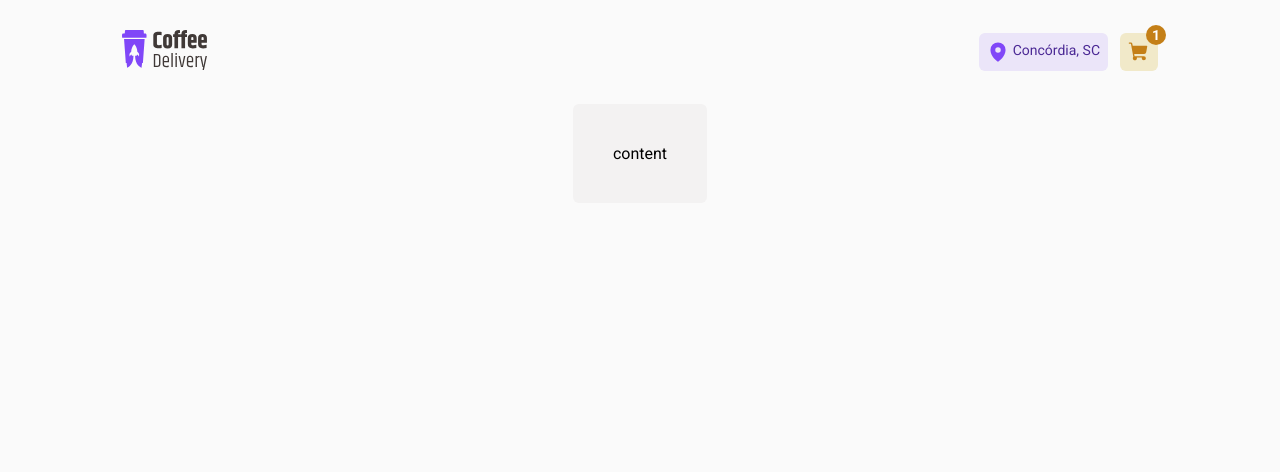
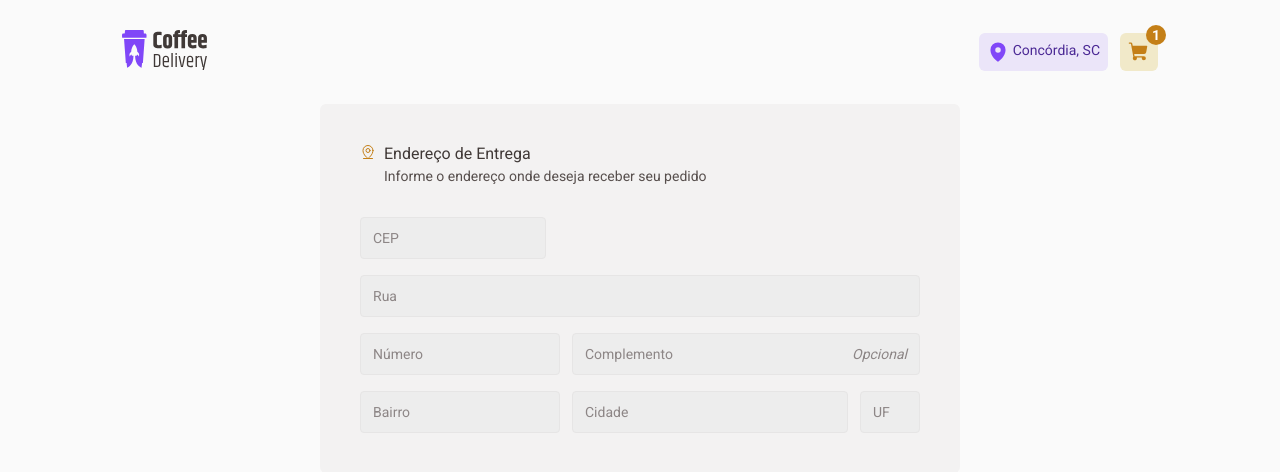
Before and after one commit to o-igor-trentini/ignite-coffee-delivery, a React (Vite) app: page /checkout in a window 1280 px wide. Shown: the top 472 px of the page. Built offline with nearby package versions, Linux system fonts and the light colour scheme.

Commit message:
feat: Card com formulario de endereco

```diff
--- /dev/null
+++ b/src/components/ui/Card/index.module.css
@@ -0,0 +1,12 @@
+.card {
+    padding: 40px;
+
+    display: flex;
+    justify-content: flex-start;
+    align-items: center;
+    flex-direction: column;
+    gap: 32px;
+
+    border-radius: 6px;
+    background: var(--base-card);
+}
--- /dev/null
+++ b/src/components/ui/Card/index.tsx
@@ -0,0 +1,13 @@
+import { FC, ReactNode } from 'react';
+import styles from './index.module.css';
+
+interface CardProps {
+    children: ReactNode;
+    className?: string;
+}
+
+export const Card: FC<CardProps> = ({ children, className }) => {
+    const cName = `${styles.card} ${className ?? ''}`;
+
+    return <div className={cName}>{children}</div>;
+};
--- a/src/components/ui/Input/index.tsx
+++ b/src/components/ui/Input/index.tsx
@@ -4,11 +4,16 @@ import { Text } from '../Text';
 
 interface InputProps {
     placeholder?: string;
+    optional?: boolean;
+    cover?: boolean;
+    maxLenght?: number;
 }
 
-export const Input: FC<InputProps> = ({ placeholder }) => {
+export const Input: FC<InputProps> = ({ placeholder, optional = false, cover = false, maxLenght }) => {
     const [isFocused, setIsFocused] = useState<boolean>(false);
-    const containerClassName = `${styles.inputContainer} ${isFocused ? styles.inputContainerFocused : ''}`;
+    const containerClassName = `${styles.inputContainer} ${isFocused ? styles.inputContainerFocused : ''} ${
+        cover ? 'w-100' : ''
+    }`;
 
     const handleFocus = (): void => setIsFocused(true);
 
@@ -19,14 +24,17 @@ export const Input: FC<InputProps> = ({ placeholder }) => {
             <input
                 type="text"
                 placeholder={placeholder}
+                maxLength={maxLenght}
                 onFocus={handleFocus}
                 onBlur={handleBlur}
                 className={styles.inputComponent}
             />
 
-            <Text size="sm" className={styles.inputAddonAfter} italic>
-                Opcional
-            </Text>
+            {optional && (
+                <Text size="sm" className={styles.inputAddonAfter} italic>
+                    Opcional
+                </Text>
+            )}
         </div>
     );
 };
--- /dev/null
+++ b/src/pages/Checkout/components/AddressFormCard/index.module.css
@@ -0,0 +1,72 @@
+.checkoutCard {
+    width: 40rem;
+}
+
+.checkoutAddressCard {
+    width: 100%;
+
+    display: flex;
+    justify-content: center;
+    align-items: flex-start;
+    flex-direction: column;
+    gap: 32px;
+}
+
+.checkoutAddressCardTitle {
+    display: flex;
+    justify-content: flex-start;
+    align-items: flex-start;
+    flex-direction: row;
+    gap: 8px;
+}
+
+.checkoutAddressCardTitle svg {
+    color: var(--yellow-dark);
+    font-size: 1rem;
+}
+
+.checkoutAddressCardDescription {
+    display: flex;
+    justify-content: flex-start;
+    align-items: center;
+    flex-direction: column;
+    gap: 2px;
+}
+
+.checkoutAddressCardDescription span {
+    width: 100%;
+    color: var(--base-text);
+}
+
+.checkoutAddressCardDescription span:first-child {
+    color: var(--base-subtitle) !important;
+}
+
+.checkoutAddressCardForm {
+    display: flex;
+    justify-content: center;
+    align-items: flex-start;
+    flex-direction: column;
+    gap: 16px;
+}
+
+.checkoutAddressCardFormRow {
+    width: 100%;
+
+    display: flex;
+    justify-content: flex-start;
+    align-items: center;
+    flex-direction: row;
+}
+
+.rowGrid2 {
+    display: grid;
+    grid-template-columns: 12.5rem 21.75rem;
+    gap: 12px;
+}
+
+.rowGrid3 {
+    display: grid;
+    grid-template-columns: 12.5rem 17.25rem 3.75rem;
+    gap: 12px;
+}
--- /dev/null
+++ b/src/pages/Checkout/components/AddressFormCard/index.tsx
@@ -0,0 +1,62 @@
+import { FC } from 'react';
+import { Card } from '../../../../components/ui/Card';
+import styles from './index.module.css';
+import { MapPinLine } from 'phosphor-react';
+import { Text } from '../../../../components/ui/Text';
+import { Input } from '../../../../components/ui/Input';
+
+interface AddressFormCardProps {
+    onSubmit: () => void;
+}
+
+export const AddressFormCard: FC<AddressFormCardProps> = ({ onSubmit }) => {
+    return (
+        <Card className={styles.checkoutCard}>
+            <div className={styles.checkoutAddressCard}>
+                <div className={styles.checkoutAddressCardTitle}>
+                    <MapPinLine />
+
+                    <div className={styles.checkoutAddressCardDescription}>
+                        <Text size="md" weight="regular">
+                            Endereço de Entrega
+                        </Text>
+
+                        <Text size="sm" weight="regular">
+                            Informe o endereço onde deseja receber seu pedido
+                        </Text>
+                    </div>
+                </div>
+
+                <form onSubmit={onSubmit}>
+                    <div className={styles.checkoutAddressCardForm}>
+                        <div className={styles.checkoutAddressCardFormRow}>
+                            <Input placeholder="CEP" maxLenght={8} />
+                        </div>
+
+                        <div className={styles.checkoutAddressCardFormRow}>
+                            <Input placeholder="Rua" cover />
+                        </div>
+
+                        <div className={styles.checkoutAddressCardFormRow}>
+                            <div className={styles.rowGrid2}>
+                                <Input placeholder="Número" />
+
+                                <Input placeholder="Complemento" optional />
+                            </div>
+                        </div>
+
+                        <div className={styles.checkoutAddressCardFormRow}>
+                            <div className={styles.rowGrid3}>
+                                <Input placeholder="Bairro" />
+
+                                <Input placeholder="Cidade" />
+
+                                <Input placeholder="UF" />
+                            </div>
+                        </div>
+                    </div>
+                </form>
+            </div>
+        </Card>
+    );
+};
--- a/src/pages/Checkout/index.module.css
+++ b/src/pages/Checkout/index.module.css
@@ -6,15 +6,3 @@
     align-items: center;
     flex-direction: row;
 }
-
-.card {
-    padding: 40px;
-    display: flex;
-    justify-content: flex-start;
-    align-items: center;
-    flex-direction: column;
-    gap: 32px;
-
-    border-radius: 6px;
-    background: var(--base-card);
-}
--- a/src/pages/Checkout/index.tsx
+++ b/src/pages/Checkout/index.tsx
@@ -1,10 +1,13 @@
 import { FC } from 'react';
 import styles from './index.module.css';
+import { AddressFormCard } from './components/AddressFormCard';
 
 export const Checkout: FC = () => {
+    const handleSubmitAddressForm = () => console.log('### AddressForm is submited');
+
     return (
         <div className={styles.checkout}>
-            <div className={styles.card}>content</div>
+            <AddressFormCard onSubmit={handleSubmitAddressForm} />
         </div>
     );
 };
--- a/src/styles/main.css
+++ b/src/styles/main.css
@@ -81,3 +81,7 @@ body {
     font-size: 1rem;
     -webkit-font-smoothing: antialiased;
 }
+
+.w-100 {
+    width: 100%;
+}
```
